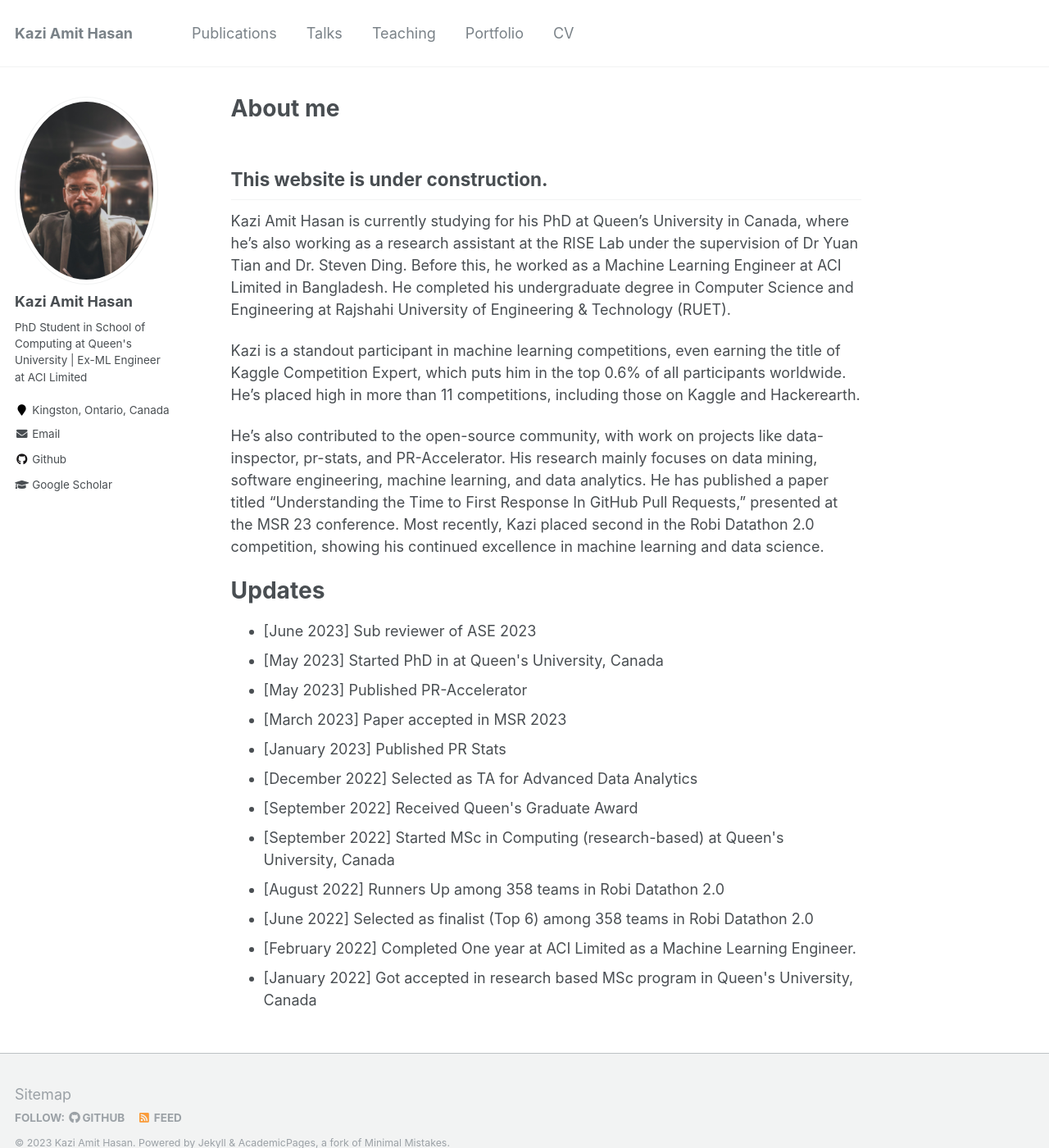
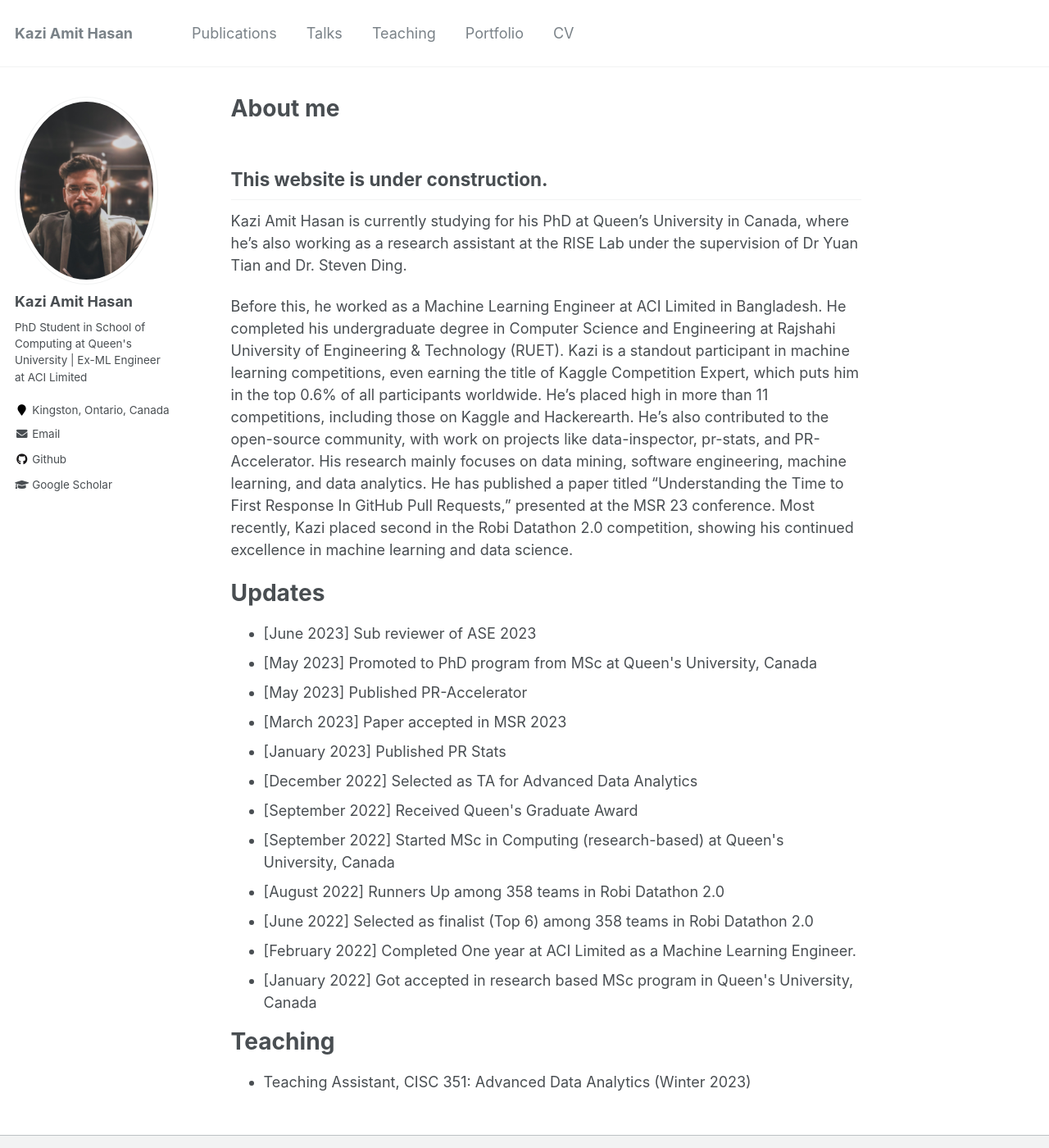
Before and after one commit to KaziAmitHasan/kaziamithasan.github.io, a Jekyll site: the page built from _pages/about.md, in a window 1280 px wide and 1400 px high. Shown: the whole window at 82% size. Built offline with Jekyll 4.4.1, drawn with Linux system fonts in a browser that asks for light colours.

Commit message:
info updated

```diff
--- a/_pages/about.md
+++ b/_pages/about.md
@@ -10,17 +10,15 @@
 
 ## This website is under construction.
 
-Kazi Amit Hasan is currently studying for his PhD at Queen's University in Canada, where he's also working as a research assistant at the RISE Lab under the supervision of Dr Yuan Tian and Dr. Steven Ding. Before this, he worked as a Machine Learning Engineer at ACI Limited in Bangladesh. He completed his undergraduate degree in Computer Science and Engineering at Rajshahi University of Engineering & Technology (RUET).
+Kazi Amit Hasan is currently studying for his PhD at Queen's University in Canada, where he's also working as a research assistant at the RISE Lab under the supervision of Dr Yuan Tian and Dr. Steven Ding.
 
-Kazi is a standout participant in machine learning competitions, even earning the title of Kaggle Competition Expert, which puts him in the top 0.6% of all participants worldwide. He's placed high in more than 11 competitions, including those on Kaggle and Hackerearth.
-
-He's also contributed to the open-source community, with work on projects like data-inspector, pr-stats, and PR-Accelerator. His research mainly focuses on data mining, software engineering, machine learning, and data analytics. He has published a paper titled "Understanding the Time to First Response In GitHub Pull Requests," presented at the MSR 23 conference. Most recently, Kazi placed second in the Robi Datathon 2.0 competition, showing his continued excellence in machine learning and data science.
+Before this, he worked as a Machine Learning Engineer at ACI Limited in Bangladesh. He completed his undergraduate degree in Computer Science and Engineering at Rajshahi University of Engineering & Technology (RUET). Kazi is a standout participant in machine learning competitions, even earning the title of Kaggle Competition Expert, which puts him in the top 0.6% of all participants worldwide. He's placed high in more than 11 competitions, including those on Kaggle and Hackerearth. He's also contributed to the open-source community, with work on projects like data-inspector, pr-stats, and PR-Accelerator. His research mainly focuses on data mining, software engineering, machine learning, and data analytics. He has published a paper titled "Understanding the Time to First Response In GitHub Pull Requests," presented at the MSR 23 conference. Most recently, Kazi placed second in the Robi Datathon 2.0 competition, showing his continued excellence in machine learning and data science.
 
 # Updates
 
 <ul>
           <li> [June 2023] Sub reviewer of ASE 2023</li>
-          <li> [May 2023] Started PhD in  at Queen's University, Canada</li>
+          <li> [May 2023] Promoted to PhD program from MSc at Queen's University, Canada</li>
           <li> [May 2023] Published PR-Accelerator</li>
           <li> [March 2023] Paper accepted in MSR 2023</li>
           <li> [January 2023] Published PR Stats</li>
@@ -34,3 +32,12 @@
 
 
 </ul>
+
+
+Teaching
+========
+<ul>
+	<li>
+		Teaching Assistant, CISC 351: Advanced Data Analytics (Winter 2023)
+	</li>
+</ul>
```
